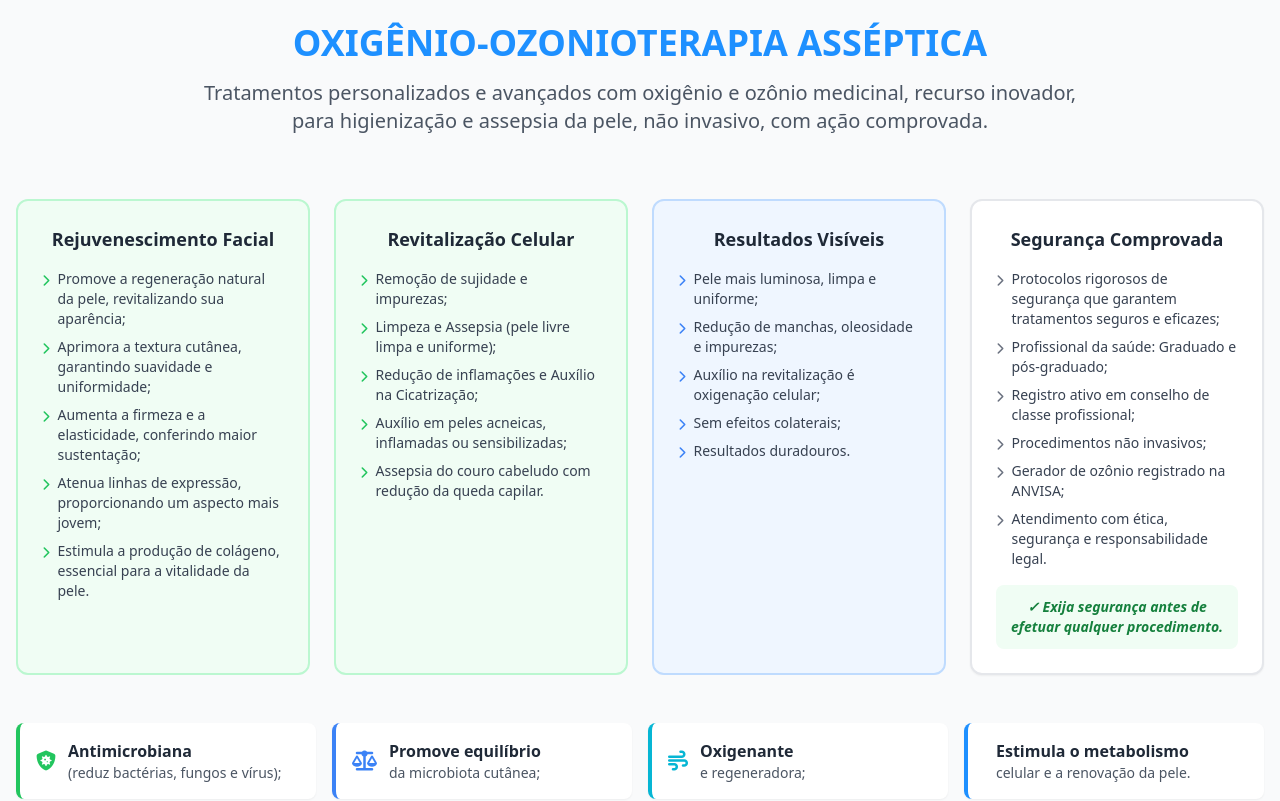
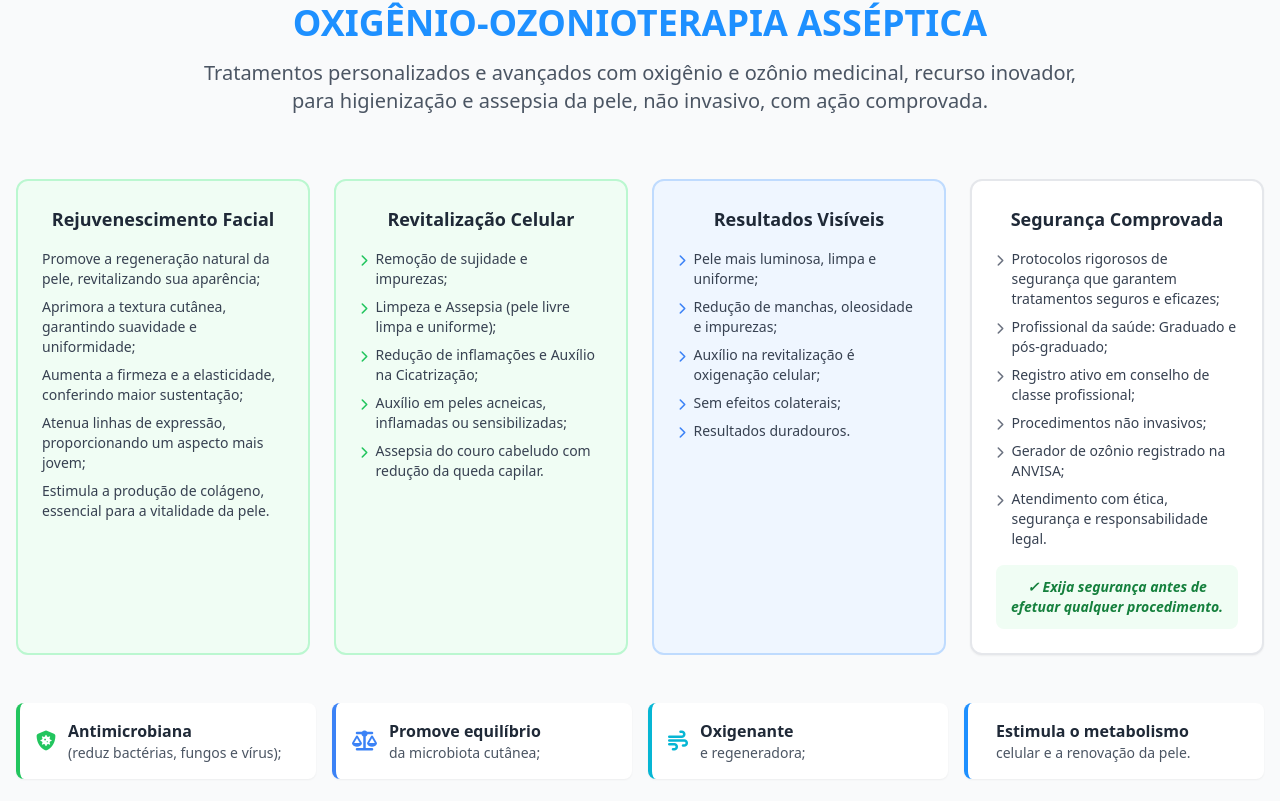
Before and after one commit to andrehoffmannbr/holozonicsubpages, a website: page index.html in a window 1280 px wide. Shown: the part 3314-4115 px from the top of the page. Drawn offline with nearby package versions, Linux system fonts and the light colour scheme.

Commit message:
Revisão e correção de textos

```diff
--- a/index.html
+++ b/index.html
@@ -34,7 +34,7 @@
             <!-- Logo -->
             <div class="flex items-center justify-center h-full">
                 <div class="logo-hover cursor-pointer flex items-center justify-center">
-                    <img src="img/logo.png" alt="Holozonic" class="h-24 w-auto">
+                    <img src="img/logo.png" alt="Holozonic" class="h-28 md:h-28 lg:h-32 w-auto">
                 </div>
             </div>
 
@@ -378,7 +378,7 @@
                                 <h4 class="font-bold text-sm text-gray-800">Laser acupuntura</h4>
                             </div>
                             <p class="text-xs text-gray-600 leading-relaxed">
-                                Técnica indolor e não invasiva que combina a acupuntura tradicional com tecnologia de laser. Estimula pontos específicos nos meridianos corporais para regular o Qi e promover o equilíbrio energético. Entre suas principais aplicações estão dores musculoesqueléticas, tensão e estresse, e ansiedade.
+                                Técnica indolor e não invasiva que combina a acupuntura tradicional com tecnologia de laser. Estimula pontos específicos nos meridianos para regular o Qi e promover equilíbrio. Entre suas principais aplicações estão dores musculoesqueléticas, tensão e estresse, e ansiedade.
                             </p>
                         </div>
 
@@ -475,26 +475,11 @@
                 <div class="bg-green-50 border-2 border-green-200 p-6 rounded-xl">
                     <h3 class="text-lg font-bold text-gray-800 mb-4 text-center">Rejuvenescimento Facial</h3>
                     <ul class="space-y-2 text-sm text-gray-700">
-                        <li class="flex items-start">
-                            <i class="fas fa-chevron-right text-green-500 mr-2 mt-1 text-xs"></i>
-                            <span>Promove a regeneração natural da pele, revitalizando sua aparência;</span>
-                        </li>
-                        <li class="flex items-start">
-                            <i class="fas fa-chevron-right text-green-500 mr-2 mt-1 text-xs"></i>
-                            <span>Aprimora a textura cutânea, garantindo suavidade e uniformidade;</span>
-                        </li>
-                        <li class="flex items-start">
-                            <i class="fas fa-chevron-right text-green-500 mr-2 mt-1 text-xs"></i>
-                            <span>Aumenta a firmeza e a elasticidade, conferindo maior sustentação;</span>
-                        </li>
-                        <li class="flex items-start">
-                            <i class="fas fa-chevron-right text-green-500 mr-2 mt-1 text-xs"></i>
-                            <span>Atenua linhas de expressão, proporcionando um aspecto mais jovem;</span>
-                        </li>
-                        <li class="flex items-start">
-                            <i class="fas fa-chevron-right text-green-500 mr-2 mt-1 text-xs"></i>
-                            <span>Estimula a produção de colágeno, essencial para a vitalidade da pele.</span>
-                        </li>
+                        <li>Promove a regeneração natural da pele, revitalizando sua aparência;</li>
+                        <li>Aprimora a textura cutânea, garantindo suavidade e uniformidade;</li>
+                        <li>Aumenta a firmeza e a elasticidade, conferindo maior sustentação;</li>
+                        <li>Atenua linhas de expressão, proporcionando um aspecto mais jovem;</li>
+                        <li>Estimula a produção de colágeno, essencial para a vitalidade da pele.</li>
                     </ul>
                 </div>
 
```
Also changed, not shown: exame-sono.html (+3 -4 lines), exames-imagem.html (+1 -1 lines), feridas.html (+1 -1 lines), medicina-chinesa.html (+7 -1 lines), mib.html (+1 -1 lines), monitoramentodosono.html (+1 -1 lines), oxigeniozonioterapia-estetica.html (+1 -1 lines), politicas-privacidade.html (+1 -1 lines), porque-holozonic.html (+1 -1 lines), termos-responsabilidade.html (+1 -3 lines), teste-ronco.html (+1 -1 lines).
